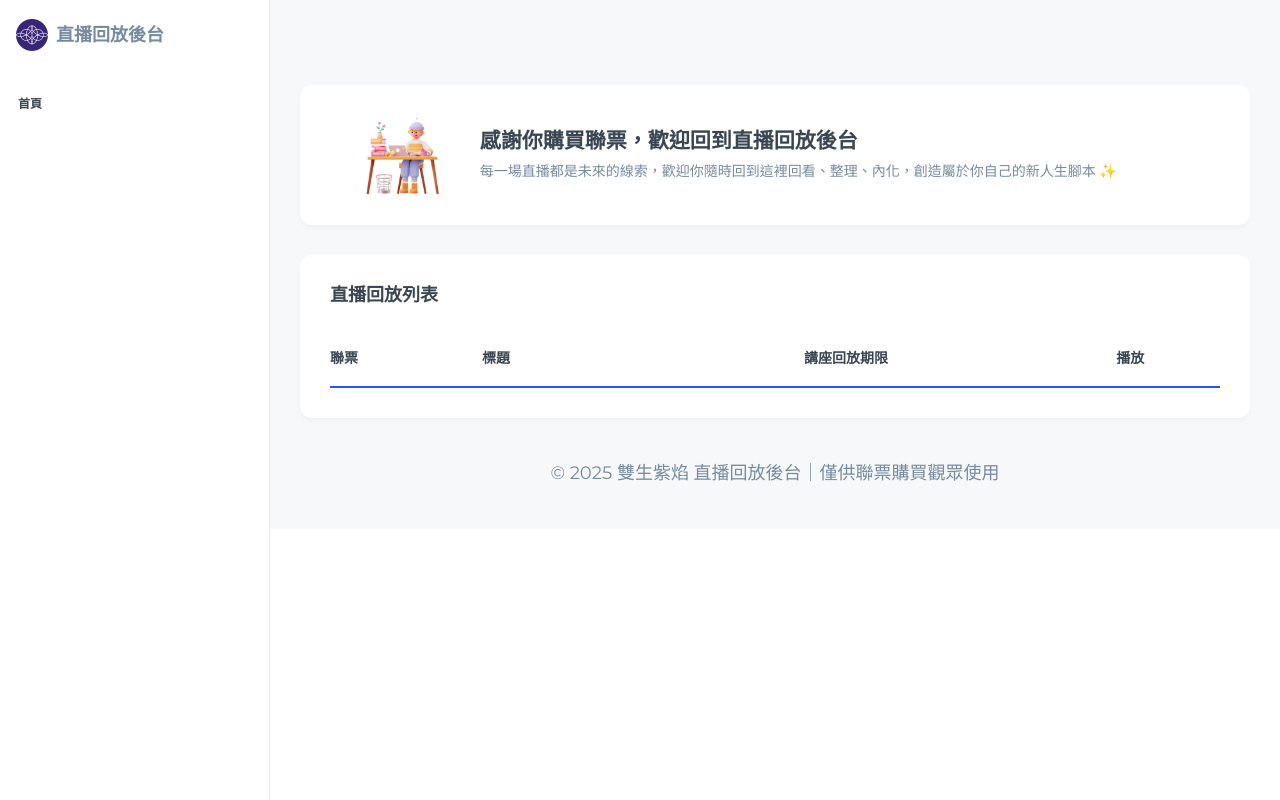
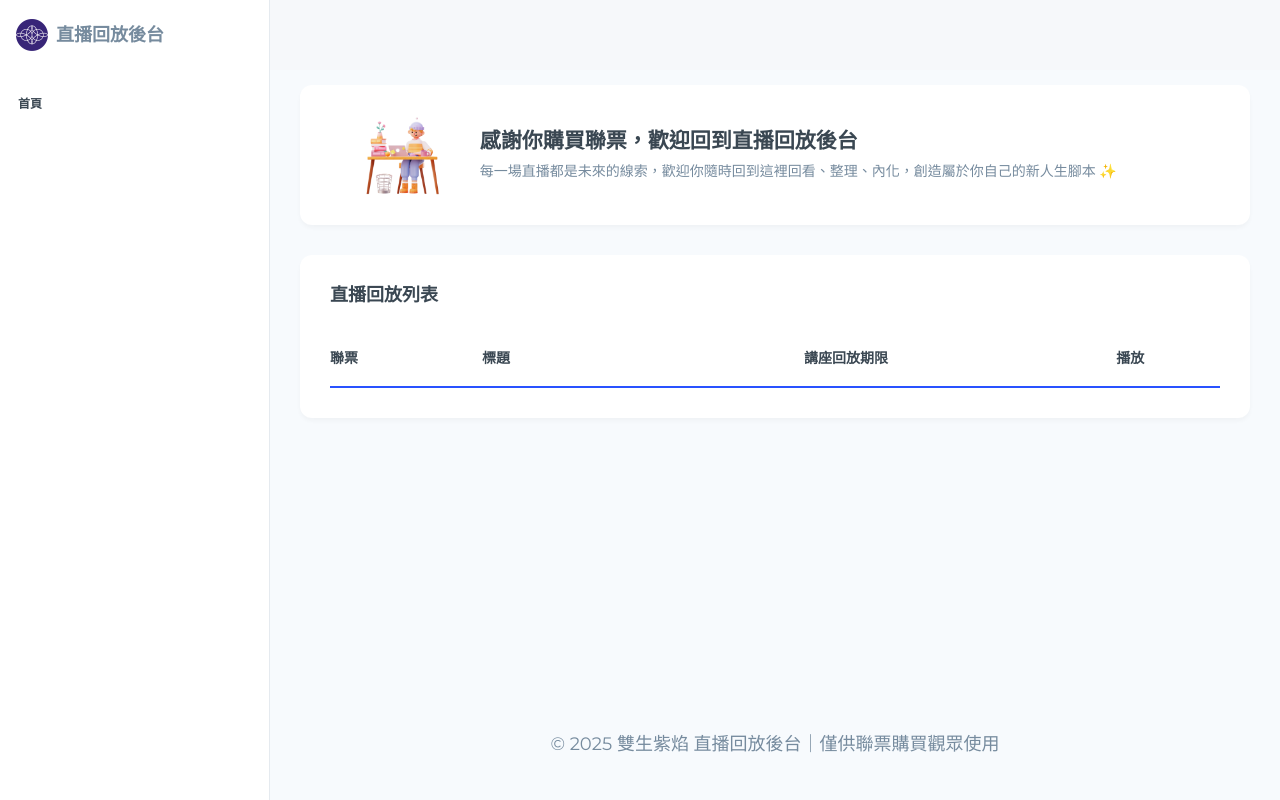
Before and after one commit to rolence0515/vf-life, a Flask app: template templates/member_videos.html in a window 1280 px wide. Run offline with Flask 3, Linux system fonts and the light colour scheme; the template is opened without the code that fills it: most values are stand-ins (such as "Sample title", 1, 10 or a date in 2020); lists and menus that the app fills with data are empty; some libraries are stand-ins or nearby versions.

Commit message:
Feat 調整樣板樣式以增強頁面佈局
新增 CSS 設定以改善頁面容器和彈性佈局，使用百分高使內容撐滿頁面、提升視覺一致性和適應性。
修正 HTML 間距格式問題。

```diff
--- a/templates/member_videos.html
+++ b/templates/member_videos.html
@@ -23,6 +23,37 @@
         background: #fff;
         z-index: 3;
       }
+    }
+
+    html,
+    body,
+    #app,
+    .page-wrapper,
+    .body-wrapper,
+    .container-fluid {
+      height: 100%;
+      min-height: 100vh;
+    }
+
+    .body-wrapper {
+      display: flex;
+      flex-direction: column;
+      min-height: 100vh;
+      background: #f7fafd;
+    }
+
+    .container-fluid {
+      flex: 1 0 auto;
+      display: flex;
+      flex-direction: column;
+    }
+
+    .card {
+      flex-shrink: 0;
+    }
+
+    .py-6.px-6.text-center {
+      margin-top: auto;
     }
   </style>
 </head>
@@ -55,7 +86,7 @@
                 <span class="hide-menu">首頁</span>
               </li>
               <li v-for="(series, idx) in seriesList" :key="idx" :class="['sidebar-item', { active: String(activeSeriesId) === String(series.id) }]">
-                <a href="#" class="sidebar-link"  aria-expanded="false" @click.prevent="setActiveSeries(series.id)">
+                <a href="#" class="sidebar-link" aria-expanded="false" @click.prevent="setActiveSeries(series.id)">
                   <span>
                     <iconify-icon icon="solar:home-smile-bold-duotone" class="fs-6"></iconify-icon>
                   </span>
@@ -216,10 +247,6 @@
           document.getElementById('vimeoModal').addEventListener('hidden.bs.modal', () => {
               this.vimeoPlayer.src = '';
           });
-          // 自動選第一個系列為 active
-          if (this.seriesList.length > 0) {
-              this.activeSeriesId = this.seriesList[0].id;
-          }
       },
       methods: {
           openVimeo(url) {
```
